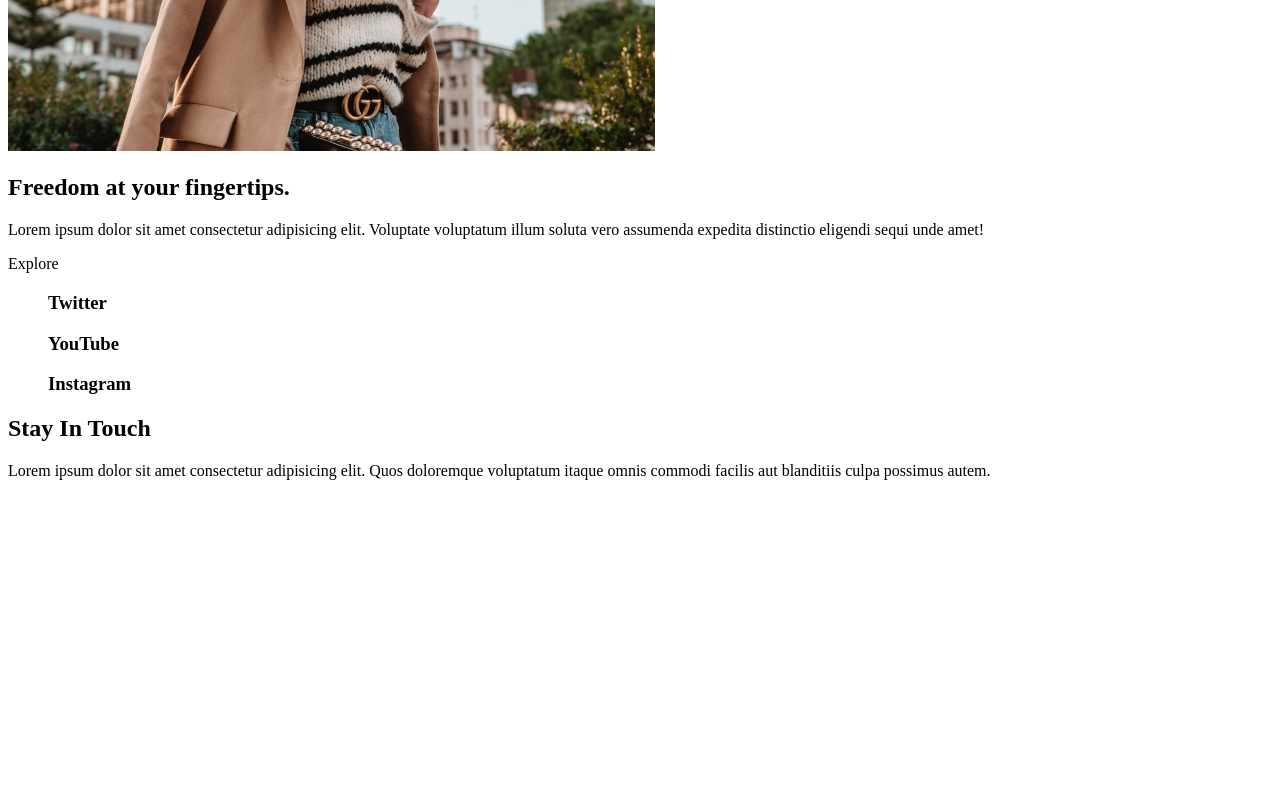
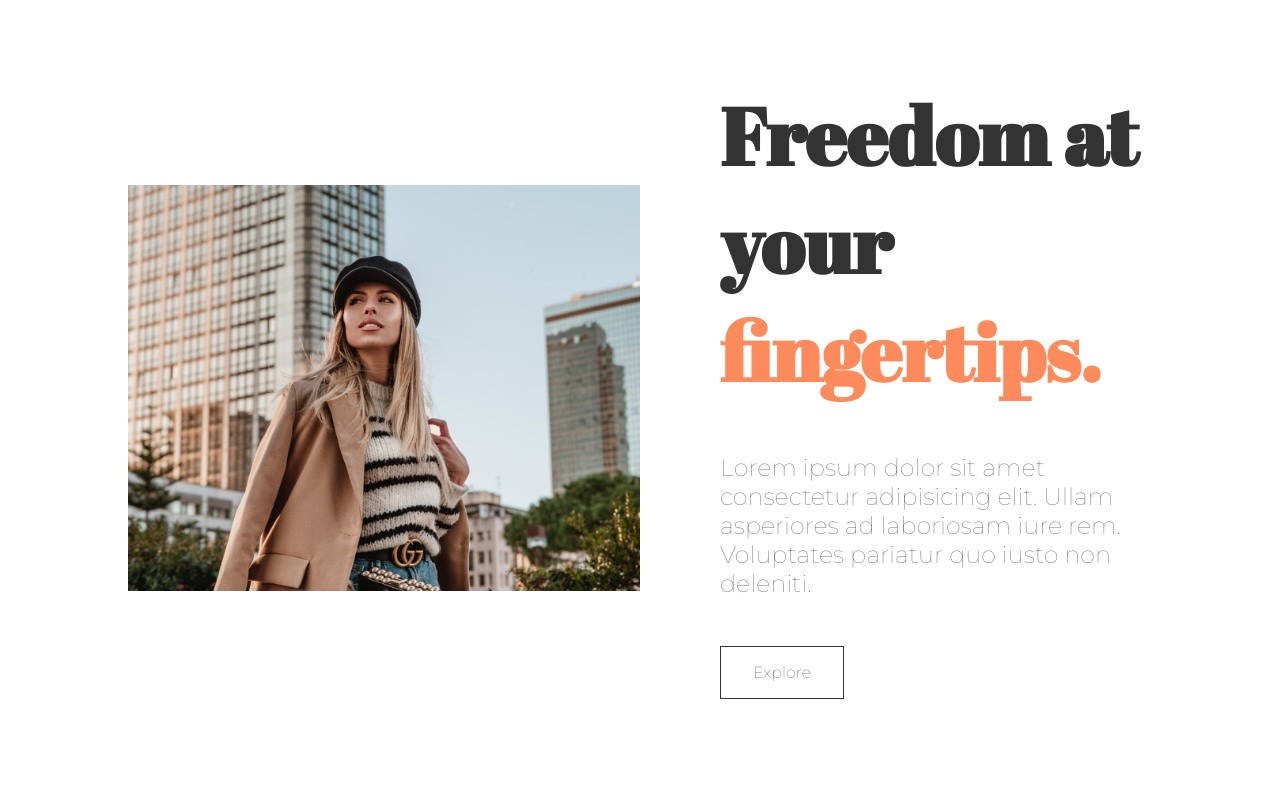
Before and after one commit to timmlaxton/vansite, a plain HTML site: page index.html in a window 1280 px wide. Shown: the part 1717-2507 px from the top of the page. Before the commit the page ends 2213 px from the top, so only its background shows below. Drawn offline with Linux system fonts and the light colour scheme.

Commit message:
added css

```diff
--- a/index.html
+++ b/index.html
@@ -26,7 +26,7 @@
           <img src="./img/forest.png" alt="forest img" />
           <div class="reveal-img"></div>
         </div>
-        <div class="her-desc">
+        <div class="hero-desc">
           <div class="title">
             <h2>
               Freedom at your <span class="mountain-span">fingertips.</span>
@@ -45,30 +45,29 @@
 
       <section class="hike slide">
         <div class="hero-img">
-          <img src="./img/hike.png" alt="hike img" />
+          <img src="./img/hike.png" alt="hike image" />
           <div class="reveal-img"></div>
         </div>
-        <div class="her-desc">
+        <div class="hero-desc">
           <div class="title">
             <h2>Freedom at your <span class="hike-span">fingertips.</span></h2>
             <div class="title-swipe t-swipe2"></div>
           </div>
           <p>
-            Lorem ipsum dolor sit amet consectetur adipisicing elit. Voluptate
-            voluptatum illum soluta vero assumenda expedita distinctio eligendi
-            sequi unde amet!
+            Lorem ipsum dolor sit amet consectetur adipisicing elit. Ullam
+            asperiores ad laboriosam iure rem. Voluptates pariatur quo iusto non
+            deleniti.
           </p>
           <a class="explore hike-exp">Explore</a>
           <div class="reveal-text"></div>
         </div>
       </section>
-
       <section class="fashion slide">
-        <div class="hero">
-          <img src="./img/fashion.png" alt="fashion img" />
+        <div class="hero-img">
+          <img src="./img/fashion.png" alt="fashion image" />
           <div class="reveal-img"></div>
         </div>
-        <div class="her-desc">
+        <div class="hero-desc">
           <div class="title">
             <h2>
               Freedom at your <span class="fashion-span">fingertips.</span>
@@ -76,11 +75,11 @@
             <div class="title-swipe t-swipe3"></div>
           </div>
           <p>
-            Lorem ipsum dolor sit amet consectetur adipisicing elit. Voluptate
-            voluptatum illum soluta vero assumenda expedita distinctio eligendi
-            sequi unde amet!
+            Lorem ipsum dolor sit amet consectetur adipisicing elit. Ullam
+            asperiores ad laboriosam iure rem. Voluptates pariatur quo iusto non
+            deleniti.
           </p>
-          <a class="explore fashion-exp">Explore</a>
+          <a href="./fashion/index.html" class="explore fashion-exp">Explore</a>
           <div class="reveal-text"></div>
         </div>
       </section>
--- a/style.css
+++ b/style.css
@@ -0,0 +1,124 @@
+* {
+  margin: 0;
+  padding: 0;
+  box-sizing: border-box;
+}
+
+body {
+  background: #fff;
+  font-family: "Montserrat", sans-serif;
+}
+
+#logo {
+  color: #333;
+  font-family: "Abril Fatface";
+  text-decoration: none;
+}
+
+.nav-header {
+  min-height: 10vh;
+  font-size: 1rem;
+  display: flex;
+  align-items: center;
+  justify-content: space-between;
+  color: #333;
+  width: 80%;
+  margin: auto;
+  padding: 2rem 0;
+}
+
+.line1,
+.line2 {
+  width: 3rem;
+  height: 0.2rem;
+  margin: 0.4rem;
+  background: #333;
+  pointer-events: none;
+}
+
+.slide {
+  min-height: 100vh;
+  margin: 0 auto 0 auto;
+  width: 80%;
+  display: flex;
+  justify-content: space-between;
+  align-items: center;
+  color: #333;
+}
+
+.hero-desc {
+  display: flex;
+  flex-direction: column;
+  justify-content: center;
+  align-items: center;
+  flex: 1;
+  flex-basis: 25rem;
+  padding-left: 5rem;
+  position: relative;
+}
+
+.hero-img {
+  position: relative;
+  flex: 1;
+  flex-basis: 25rem;
+  overflow: hidden;
+}
+
+.hero-img img {
+  width: 100%;
+  height: 100%;
+  object-fit: cover;
+}
+
+.fashion-span {
+  color: rgb(255, 139, 93);
+}
+.mountain-span {
+  color: rgb(86, 124, 228);
+}
+
+.hike-span {
+  color: rgb(167, 110, 231);
+}
+
+.hero-desc h2 {
+  font-family: "Abril Fatface";
+  font-size: 5rem;
+}
+.hero-desc p {
+  padding: 3rem 0rem;
+  font-size: 1.5rem;
+  color: rgb(105, 105, 105);
+}
+
+.explore {
+  padding: 1rem 2rem;
+  background: none;
+  border: none;
+  color: #333;
+  border: 1px solid #333;
+  font-size: 1rem;
+  text-decoration: none;
+  align-self: flex-start;
+  cursor: pointer;
+}
+
+.nav-bar {
+  position: fixed;
+  top: 0;
+  left: 0;
+  width: 100%;
+  height: 100%;
+  background: #333;
+  display: flex;
+  justify-content: space-around;
+  align-items: center;
+  z-index: 1;
+  opacity: 1;
+  clip-path: circle(50px at 100% -10%);
+  -webkit-clip-path: circle(50px at 100% -10%);
+}
+
+.burger {
+  cursor: pointer;
+}
```
